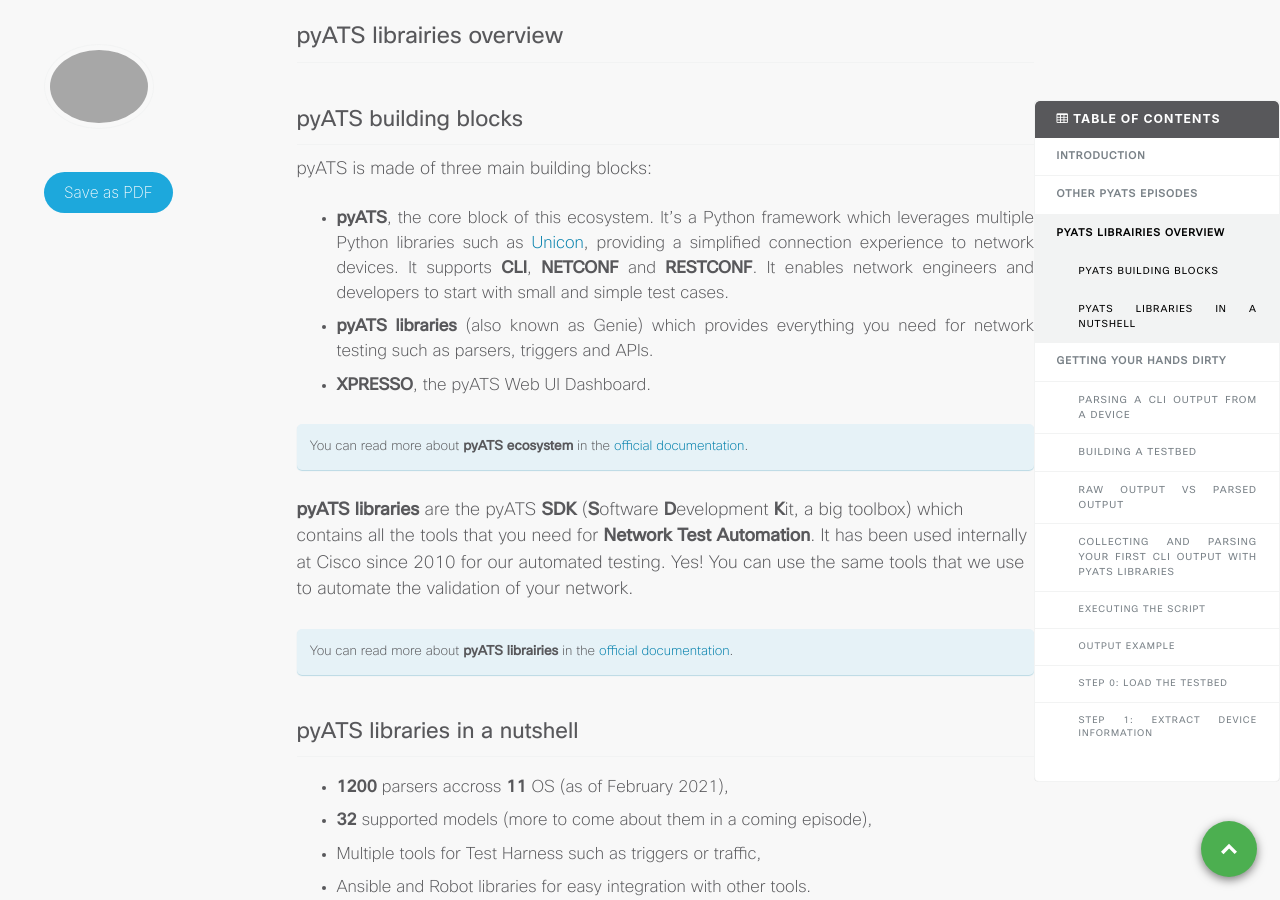
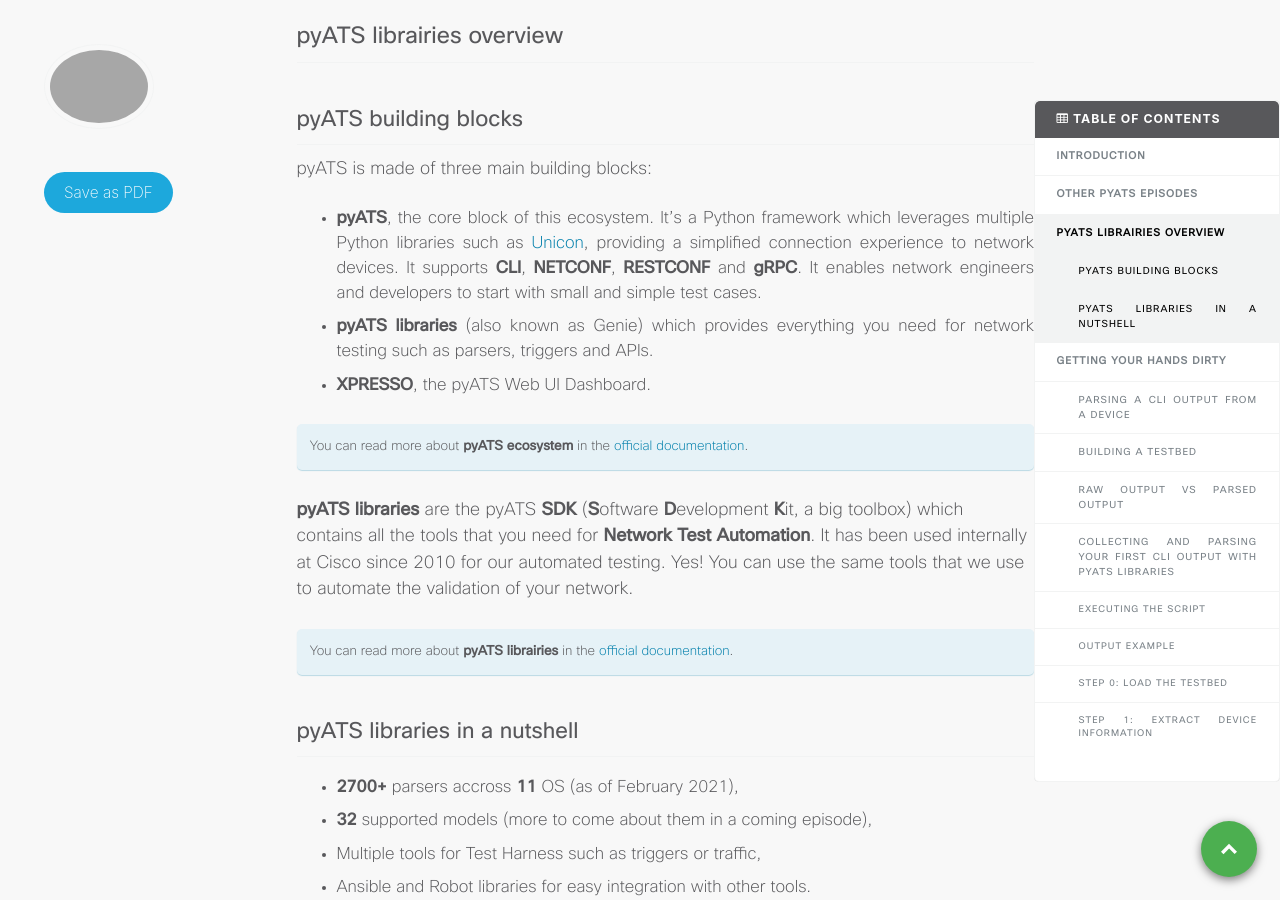
Before and after one commit to xrdocs/programmability, a Jekyll site: the page built from _tutorials/pyats-series-parsing-like-a-pro.md, in a window 1280 px wide and 900 px high, scrolled down 1166 px. Built offline with Jekyll 4.4.1, drawn with Linux system fonts in a browser that asks for light colours; comment, search, counter and statistics services are not loaded.

Commit message:
minor fix

```diff
--- a/_tutorials/pyats-series-parsing-like-a-pro.md
+++ b/_tutorials/pyats-series-parsing-like-a-pro.md
@@ -121,7 +121,7 @@ You've missed the first episode? You would like to read more? Below the list of
 ## pyATS building blocks
 
 pyATS is made of three main building blocks:
-- **pyATS**, the core block of this ecosystem. It’s a Python framework which leverages multiple Python libraries such as [Unicon](https://pypi.org/project/unicon/), providing a simplified connection experience to network devices. It supports **CLI**, **NETCONF** and **RESTCONF**. It enables network engineers and developers to start with small and simple test cases.
+- **pyATS**, the core block of this ecosystem. It’s a Python framework which leverages multiple Python libraries such as [Unicon](https://pypi.org/project/unicon/), providing a simplified connection experience to network devices. It supports **CLI**, **NETCONF**, **RESTCONF** and **gRPC**. It enables network engineers and developers to start with small and simple test cases.
 - **pyATS libraries** (also known as Genie) which provides everything you need for network testing such as parsers, triggers and APIs.
 - **XPRESSO**, the pyATS Web UI Dashboard.
 
@@ -135,7 +135,7 @@ You can read more about **pyATS librairies** in the [official documentation](htt
 
 ## pyATS libraries in a nutshell
 
-* **1200** parsers accross **11** OS (as of February 2021),
+* **2700+** parsers accross **11** OS (as of February 2021),
 * **32** supported models (more to come about them in a coming episode),
 * Multiple tools for Test Harness such as triggers or traffic,
 * Ansible and Robot libraries for easy integration with other tools.
```
